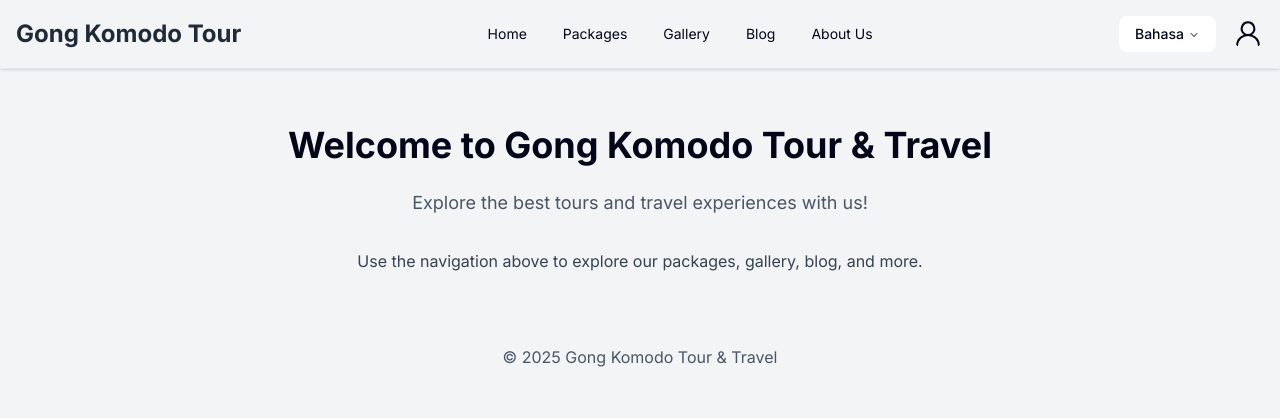
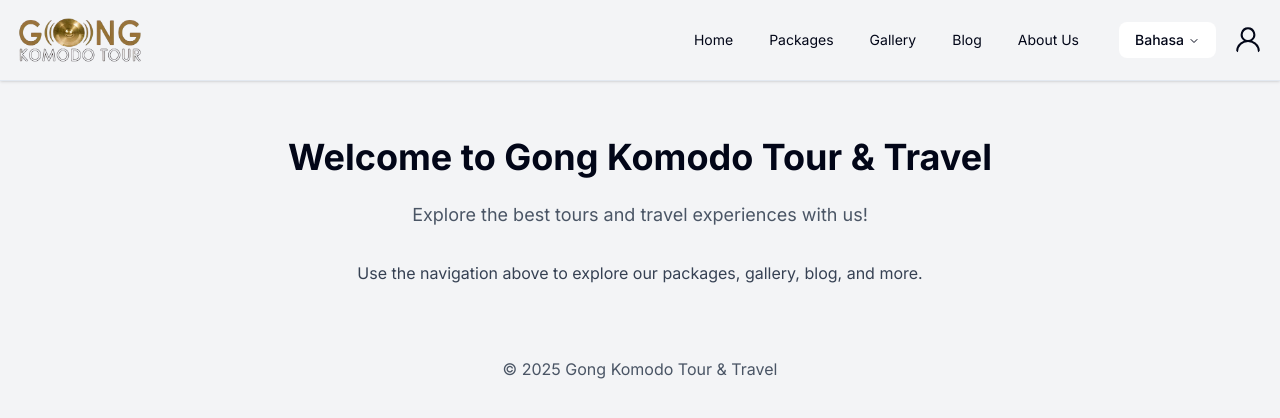
Before and after one commit to Central-Saga/fe-gongkomodotour, a Next.js app: page / in a window 1280 px wide. Shown: the top 418 px of the page. Built offline with nearby package versions, Linux system fonts and the light colour scheme.

Commit message:
Update LandingHeader with logo and improved navigation layout

```diff
--- a/src/components/LandingHeader.tsx
+++ b/src/components/LandingHeader.tsx
@@ -2,16 +2,23 @@
 
 import { NavigationMenu, NavigationMenuList, NavigationMenuItem, NavigationMenuTrigger, NavigationMenuContent, NavigationMenuLink } from '@/components/ui/navigation-menu';
 import { GoPerson } from "react-icons/go";
+import Image from 'next/image';
+import logo from '../../public/img/logo.png';
 
 export default function LandingHeader() {
   return (
     <header className="bg-gray-100 border-b shadow-sm">
       <div className="container mx-auto flex justify-between items-center p-4">
         {/* Logo (Teks Sementara) */}
-        <div className="text-2xl font-bold text-gray-800">
-          Gong Komodo Tour
+        <div className="flex items-center">
+          <Image
+            src={logo}
+            alt="Gong Komodo Tour Logo"
+            className="h-12 w-auto"
+          />
         </div>
         {/* Navigation menu links */}
+        <div className="flex items-center space-x-8">
           <NavigationMenu>
             <NavigationMenuList className="flex space-x-4">
               <NavigationMenuItem>
@@ -31,8 +38,6 @@
               </NavigationMenuItem>
             </NavigationMenuList>
           </NavigationMenu>
-
-        {/* Right side: Language dropdown and user logo */}
           <div className="flex items-center space-x-4">
             <NavigationMenu>
               <NavigationMenuList>
@@ -50,6 +55,7 @@
             </div>
           </div>
         </div>
+      </div>
     </header>
   );
 }
```
Also changed, not shown: public/img/logo.png (added). Lines whose indentation alone changed are shown as unchanged.
